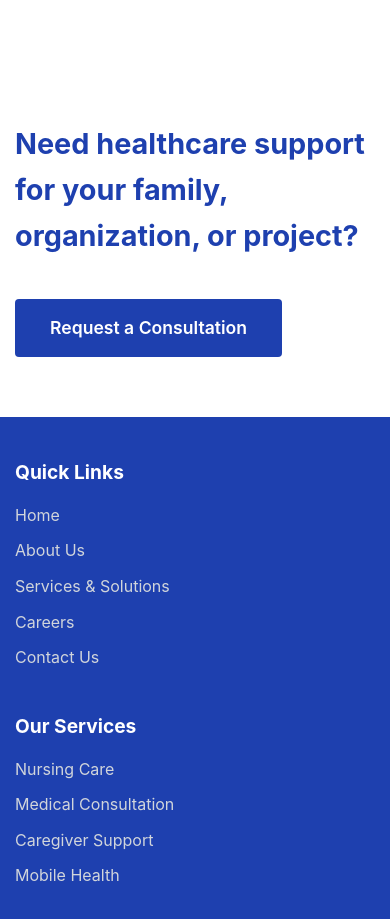
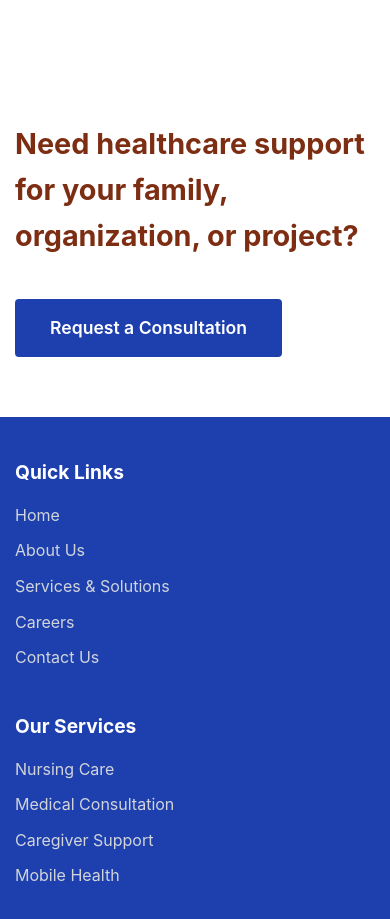
Before and after one commit to Ebiujchris/QNCFE, a React (Vite) app: page / in a window 390 px wide. Shown: the part 3947-4866 px from the top of the page. Built offline with nearby package versions, Linux system fonts and the light colour scheme; the HTML template or start-up script is replaced by a standard one.

Commit message:
fixed navbar display on small screens

```diff
--- a/src/pages/About.jsx
+++ b/src/pages/About.jsx
@@ -8,7 +8,7 @@ function About() {
   const teamMembers = [
     {
       id: 1,
-      name: 'Brenda Nankunda',
+      name: 'Steicy Nankunda',
       position: 'CEO & Co-Founder',
       image: '👩‍⚕️',
       bio: 'Leading QNC with vision for accessible, professional, and compassionate healthcare across Uganda and beyond.'
--- a/src/pages/Home.jsx
+++ b/src/pages/Home.jsx
@@ -391,7 +391,7 @@ function Home() {
           }}>
             <div style={{flex: '1', minWidth: '300px', textAlign: 'left'}}>
 
-              <h2 style={{fontSize: '1.8rem', fontWeight: '700', marginBottom: '10px'}}>
+              <h2 style={{fontSize: '1.8rem', fontWeight: '700', color: 'var(--primary-maroon)', marginBottom: '10px'}}>
                 Need healthcare support for your family, organization, or project?
               </h2>
             </div>
```
